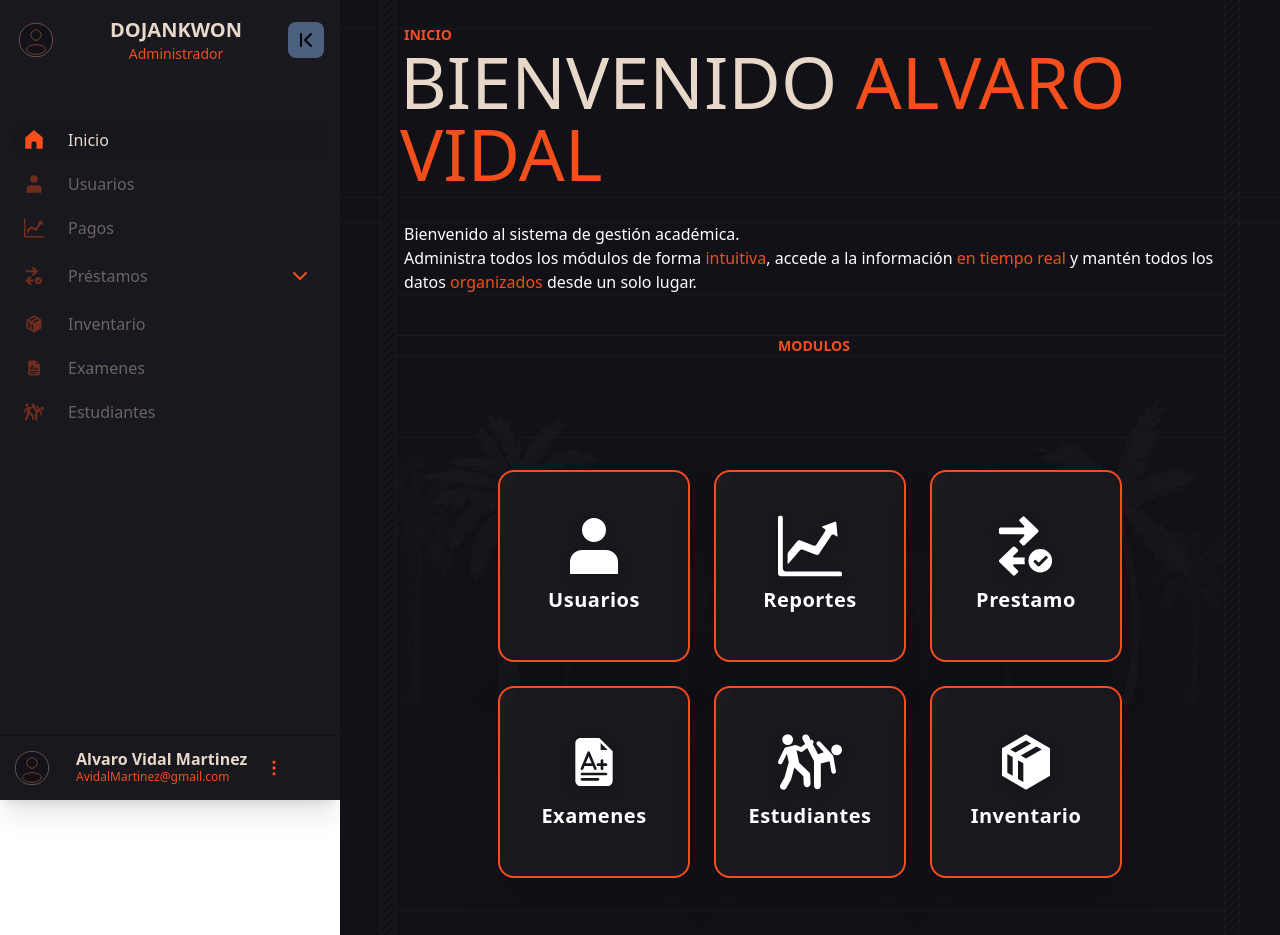
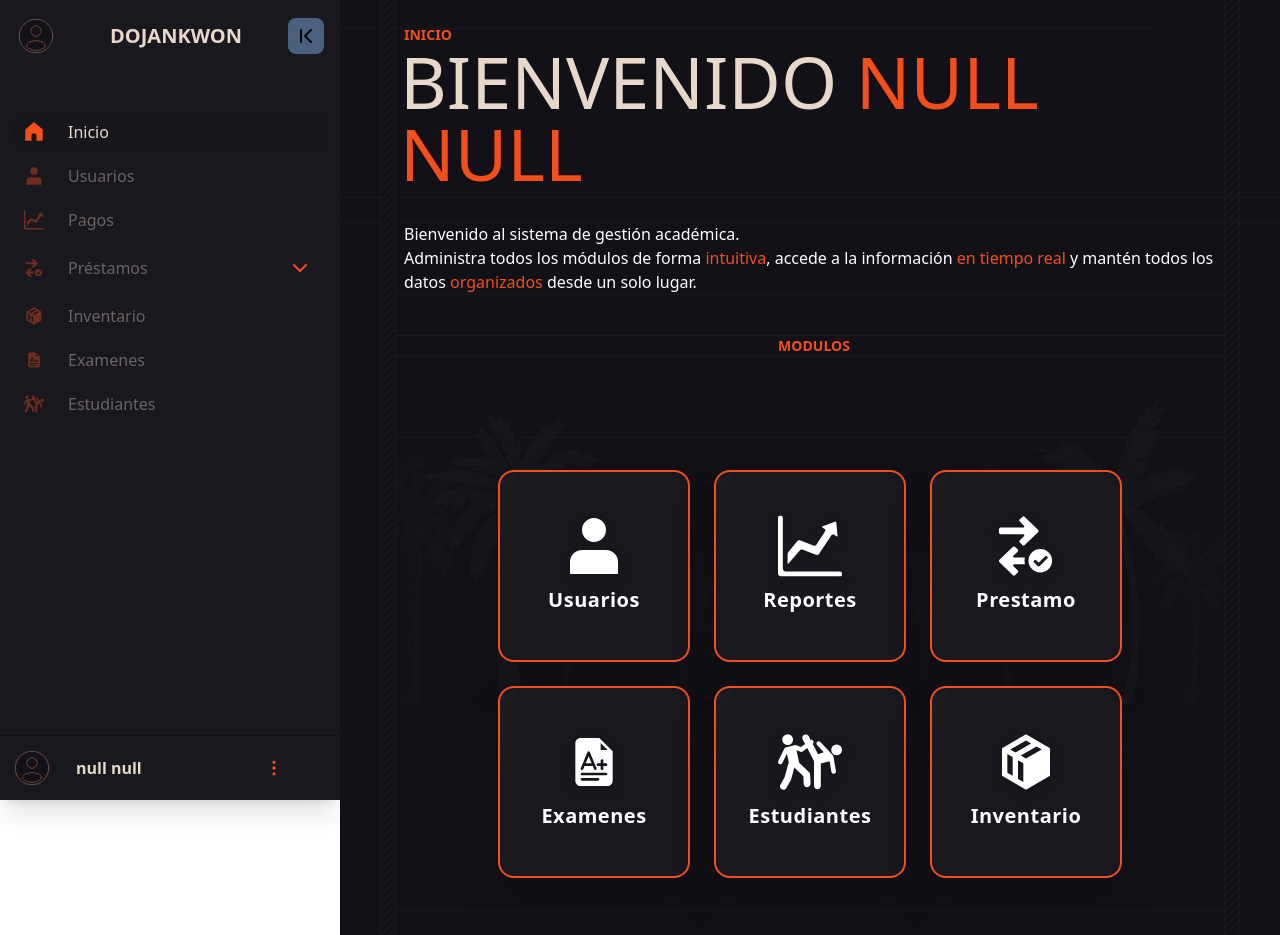
Before and after one commit to JoseVidal1/DOJANKWON_PROY, a React (Vite) app: page / in a window 1280 px wide. Built offline with nearby package versions, Linux system fonts and the light colour scheme; no server answers; sample sign-in values are in the browser's storage.

Commit message:
Mejorar la gestión de usuarios y autenticación: se actualiza el manejo de datos del usuario en el inicio de sesión y se optimiza la visualización del rol en la barra lateral y la página de inicio.

```diff
--- a/src/App.jsx
+++ b/src/App.jsx
@@ -1,11 +1,9 @@
-import { useEffect, useState } from 'react'
+import { useEffect } from 'react'
 import './App.css'
 import Sidebar from './Components/sidebar';
-import { BrowserRouter, Routes, Route } from 'react-router-dom';
-import { Navigate } from 'react-router-dom';
-import { AnimatePresence, motion } from 'framer-motion'; // Para animaciones suaves
-
-//import Login from './page/Login';
+import { BrowserRouter, Routes, Route, Navigate } from 'react-router-dom';
+import { useAuth } from "./Auth/AuthContext";
+import ProtectedRoute from "./Auth/ProtectedRoute";
 import Login from "./page/Login";
 import Home from './page/Home';
 import Usuarios from './page/Usuarios';
@@ -15,35 +13,17 @@ import Examenes from './page/Examenes';
 import Estudiantes from './page/Estudiantes';
 import ListaPrestamo from './page/ListaPrestamos';
 import Invenario from './page/Inventario';
-import ProtectedRoute from "./Auth/ProtectedRoute";
-import { useAuth } from "./Auth/AuthContext";
 import Error404 from "./page/Error";
 
-
 function App() {
- /* useEffect(() => {
+   useEffect(() => {
   fetch('http://localhost:5234/api/Pago/generarPagos', {
     method: 'POST',
     headers: {
-      'Content-Type': 'application/json'
+      'Content-Type': 'application/json',
     }
   })
-    .then(response => response.json())
-    .then(data => {
-      console.log(data);
-    })
-    .catch(error => {
-      console.error('Error al cargar los datos iniciales:', error);
-    });
-}, []);*/
-useEffect(() => {
-  fetch('http://localhost:5234/api/Prestamo/enMora', {
-    method: 'POST',
-    headers: {
-      'Content-Type': 'application/json'
-    }
-  })
-    .then(response => response.json())
+    .then(response => response.text())
     .then(data => {
       console.log(data);
     })
@@ -51,10 +31,31 @@ useEffect(() => {
       console.error('Error al cargar los datos iniciales:', error);
     });
 }, []);
+  // 🔃 Llama al backend para verificar préstamos en mora al iniciar
+  useEffect(() => {
+    fetch('http://localhost:5234/api/Prestamo/enMora', {
+      method: 'POST',
+      headers: {
+        'Content-Type': 'application/json',
+      }
+    })
+      .then(response => response.text())
+      .then(data => {
+        console.log(data);
+      })
+      .catch(error => {
+        console.error('Error al cargar los datos iniciales:', error);
+      });
+  }, []);
+
+  // 🔒 Limpia el token al cerrar la pestaña o navegador
+
   const { isAuth, loading } = useAuth();
-    if (loading) {
+
+  if (loading) {
     return <div className="text-white p-10">Cargando autenticación...</div>;
   }
+
   return (
     <BrowserRouter>
       {isAuth ? (
@@ -65,7 +66,7 @@ useEffect(() => {
             <div className="hidden lg:block text-[color:var(--secundary-dark-color)] border-x border-x-[color:var(--secundary-dark-color)] bg-[size:8px_8px] bg-fixed bg-[image:repeating-linear-gradient(315deg,var(--secundary-dark-color)_0,var(--secundary-dark-color)_1px,transparent_0,transparent_50%)] absolute inset-y-0 left-10 w-4 z-0" />
             <div className="hidden lg:block text-[color:var(--secundary-dark-color)] border-x border-x-[color:var(--secundary-dark-color)] bg-[size:8px_8px] bg-fixed bg-[image:repeating-linear-gradient(315deg,var(--secundary-dark-color)_0,var(--secundary-dark-color)_1px,transparent_0,transparent_50%)] absolute inset-y-0 right-10 w-4 z-0" />
 
-            {/* Contenido centrado entre las líneas */}
+            {/* Contenido principal */}
             <div className="relative z-30 px-6 lg:px-8">
               <Routes>
                 <Route path="/" element={<ProtectedRoute><Home /></ProtectedRoute>} />
@@ -90,4 +91,5 @@ useEffect(() => {
     </BrowserRouter>
   );
 }
+
 export default App;
--- a/src/Components/sidebar.jsx
+++ b/src/Components/sidebar.jsx
@@ -68,7 +68,7 @@ const handleLogout = () => {
             {expanded && (
               <div className="flex flex-col text-center ml-2">
                 <h1 className="text-xl font-bold" style={{ color: "var(--text-dark-color)" }}>DOJANKWON</h1>
-                <h2 className="text-sm font-josefin" style={{ color: "var(--accent-dark-color)" }}>Administrador</h2>
+                <h2 className="text-sm font-josefin" style={{ color: "var(--accent-dark-color)" }}>{localStorage.getItem("rol")}</h2>
               </div>
             )}
             <button onClick={() => setExpanded((curr) => !curr)} className="p-1.5 rounded-lg" style={{ backgroundColor: "var(--terceary-dark-color)" }}>
@@ -120,8 +120,8 @@ const handleLogout = () => {
             <div className={`overflow-hidden transition-all duration-300 ${expanded ? "w-52 ml-3" : "w-0"}`}>
               <div className="flex items-center justify-between leading-4">
                 <div>
-                  <h4 className="font-semibold" style={{ color: "#e8d8c9" }}>Alvaro Vidal Martinez</h4>
-                  <span className="text-xs" style={{ color: "var(--accent-dark-color)" }}>AvidalMartinez@gmail.com</span>
+                  <h4 className="font-semibold" style={{ color: "#e8d8c9" }}>{localStorage.getItem("nombres")+" "+localStorage.getItem("apellidos")}</h4>
+                  <span className="text-xs" style={{ color: "var(--accent-dark-color)" }}>{localStorage.getItem("correo")}</span>
                 </div>
                  <button onClick={() => setIsMenuOpen(!isMenuOpen)} aria-label={isMenuOpen ? "Cerrar menú" : "Abrir menú"} aria-expanded={isMenuOpen} className="focus:outline-none">
                   <MoreVertical size={20} className="ml-2 shrink-0 text-accent-dark hover:text-accent transition-colors duration-200" style={{ color: "var(--accent-dark-color)" }}/>
--- a/src/page/Home.jsx
+++ b/src/page/Home.jsx
@@ -9,9 +9,7 @@ import UserIcon from '../assets/icons/UserIcon.jsx';
 import PrestamoIcon from '../assets/icons/PrestamoIcon.jsx';
 import P2xl from '../assets/images/HomeBackg/P2xl.png';
 
-const nombre = "ALVARO VIDAL";
 
-// breakpoint ESTO ES SOLO PARA EL BACKGROUND
 
 
 const Home = () => {
@@ -21,7 +19,7 @@ const Home = () => {
       {/*Presentacion*/}
       <hr className="relative top-1 left-[-70px] right-[-70px] border-t border-[color:var(--secundary-dark-color)] z-30" />
       <h1 className='text-sm font-bold ml-2  font-josefin' style={{ color: "var(--accent-dark-color)" }}>INICIO</h1>
-      <h1 className="text-2xl sm:text-4xl ml-1 md:text-5xl lg:text-7xl font-josefin mb-2 font-medium text-left" style={{ color: "var(--text-dark-color)" }}>BIENVENIDO <span style={{ color: "var(--accent-dark-color)" }}>{nombre}</span></h1>
+      <h1 className="text-2xl sm:text-4xl ml-1 md:text-5xl lg:text-7xl font-josefin mb-2 font-medium text-left" style={{ color: "var(--text-dark-color)" }}>BIENVENIDO <span style={{ color: "var(--accent-dark-color)" }}>{(localStorage.getItem("nombres") + " " + localStorage.getItem("apellidos")).toUpperCase()}</span></h1>
       <hr className="w-[calc(100%+140px)] mx-[-70px] border-t border-[color:var(--secundary-dark-color)] mb-6 z-30" />
       <hr className="absolute left-[-70px] right-[-70px] border-t border-[color:var(--secundary-dark-color)] z-30" />
       <p className='ml-2 font-josefin'>Bienvenido al sistema de gestión académica. <br />Administra todos los módulos de forma <span style={{ color: "var(--accent-dark-color)" }}>intuitiva</span>, accede a la información <span style={{ color: "var(--accent-dark-color)" }}>en tiempo real</span> y mantén todos los datos <span style={{ color: "var(--accent-dark-color)" }}>organizados</span> desde un solo lugar.</p>
--- a/src/page/Login.jsx
+++ b/src/page/Login.jsx
@@ -32,6 +32,18 @@ const handleLogin = async (e) => {
     }
 
     const data = await response.json();
+    const nombres = data.nombres;
+    const apellidos = data.apellidos;
+    const correo = data.correo;
+    const rol = data.rol;
+    localStorage.removeItem("rol");
+    localStorage.setItem("rol", rol); // Guarda el rol en localStorage
+    localStorage.removeItem("nombres");
+    localStorage.removeItem("apellidos");
+    localStorage.removeItem("correo");
+    localStorage.setItem("nombres", nombres);
+    localStorage.setItem("apellidos", apellidos);
+    localStorage.setItem("correo", correo || ""); // Asegúrate de que 'correo' esté definido en la respuesta
     const token = data.token;
 
     autorizacion.login(token); // guarda token en el contexto
```
